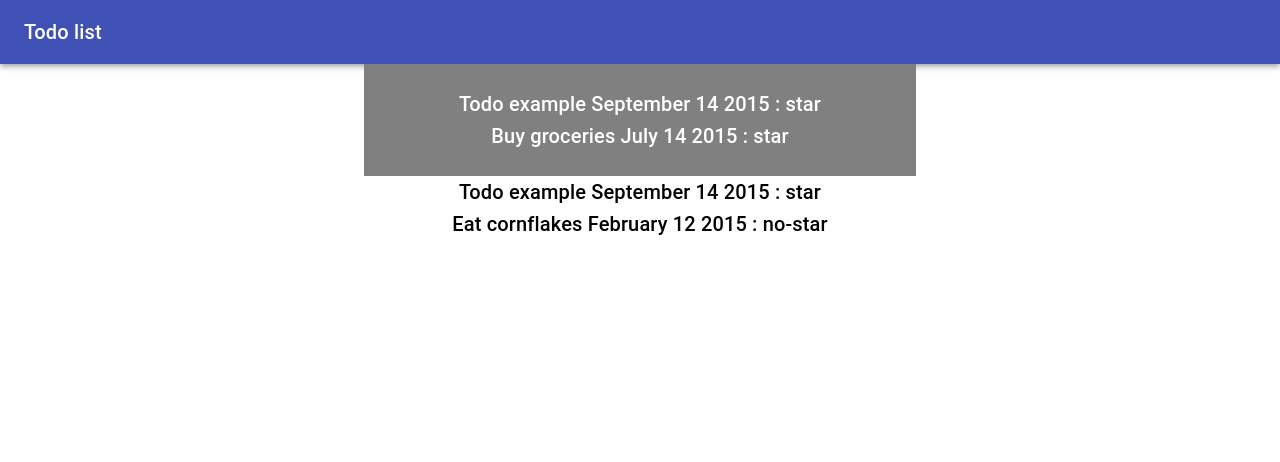
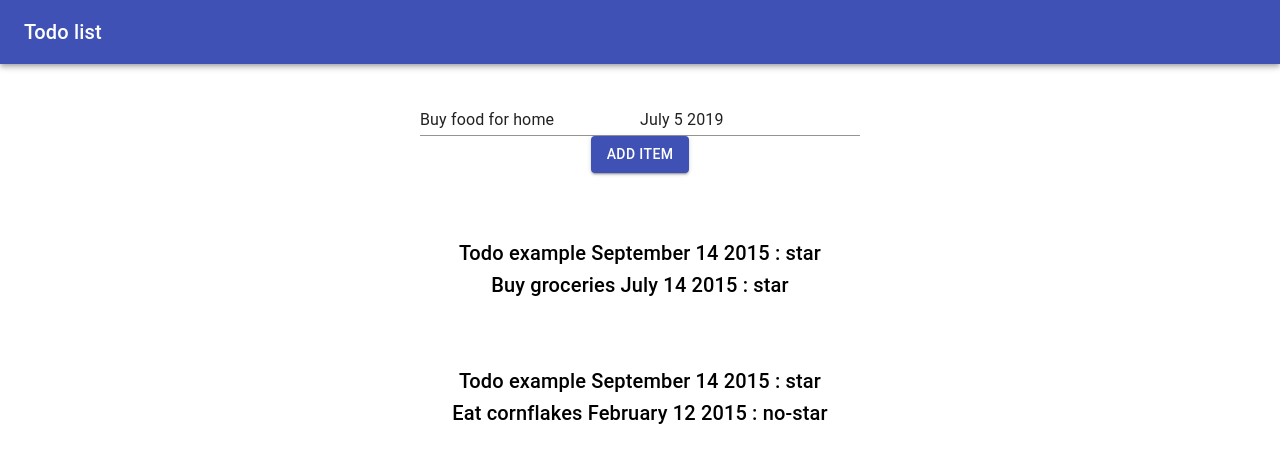
Before and after one commit to sapirm290/Todo_list, a React (Create React App) app: page / in a window 1280 px wide. Shown: the top 462 px of the page. Built offline with nearby package versions, Linux system fonts and the light colour scheme.

Commit message:
Main content of The app body using Mui

```diff
--- a/src/components/AppBody.js
+++ b/src/components/AppBody.js
@@ -3,8 +3,19 @@ import Container from '@material-ui/core/Container';
 import TodoItem from './TodoItem';
 import CreateItem from "./CreateItem"
 import Box from '@material-ui/core/Box';
+import TextField from '@material-ui/core/TextField';
+import { palette, spacing } from '@material-ui/system';
+import { styled } from '@material-ui/styles';
+import { MuiThemeProvider } from '@material-ui/core/styles';
+import { createMuiTheme } from '@material-ui/core/styles';
+import Button from '@material-ui/core/Button';
 
 function AppBody(props) {
+    //     const Box = styled.div`
+    //   ${palette}
+    //   ${spacing}
+    // `;
+
     const lists = {};
     for (const key in props) {
         lists[key] = [];
@@ -14,23 +25,30 @@ function AppBody(props) {
             )
         }
     }
+    const theme = createMuiTheme();
     return (
-        <div>
-            <CreateItem></CreateItem>
-            <Container maxWidth="sm">
-                <Box  color="white" bgcolor="gray" p={3}>
-                    {lists["todoList"]}
-                </Box>
+        <MuiThemeProvider theme={theme}>
+            <React.Fragment>
+                <Container maxWidth="sm">
+                    <CreateItem>
+                        <Box color="secondary" bgcolor="primary" p={3} m={2}>
+                            <TextField hintText="Task Description" floatingLabelText="Description"
+                                defaultValue="Buy food for home" />
+                            <TextField hintText="Due time" floatingLabelText="Due time"
+                                defaultValue="July 5 2019" />
+                            <Button variant="contained" color="primary" component="span">Add Item</Button>
+                        </Box>
+                    </CreateItem>
 
-
-            </Container>
-            <Container maxWidth="sm">
-                <div>
-                    {lists["doneList"]}
-                </div>
-
-            </Container>
-        </div>
+                    <Box color="secondary" bgcolor="primary" p={3} m={2}>
+                        {lists["todoList"]}
+                    </Box>
+                    <Box color="secondary" bgcolor="primary" p={3} m={2}>
+                        {lists["doneList"]}
+                    </Box>
+                </Container>
+            </React.Fragment>
+        </MuiThemeProvider>
     )
 }
 
--- a/src/components/CreateItem.js
+++ b/src/components/CreateItem.js
@@ -1,9 +1,9 @@
 import React from 'react'
 
-function CreateItem() {
+function CreateItem({children}) {
     return (
         <div>
-
+            {children}
         </div>
     )
 }
```
